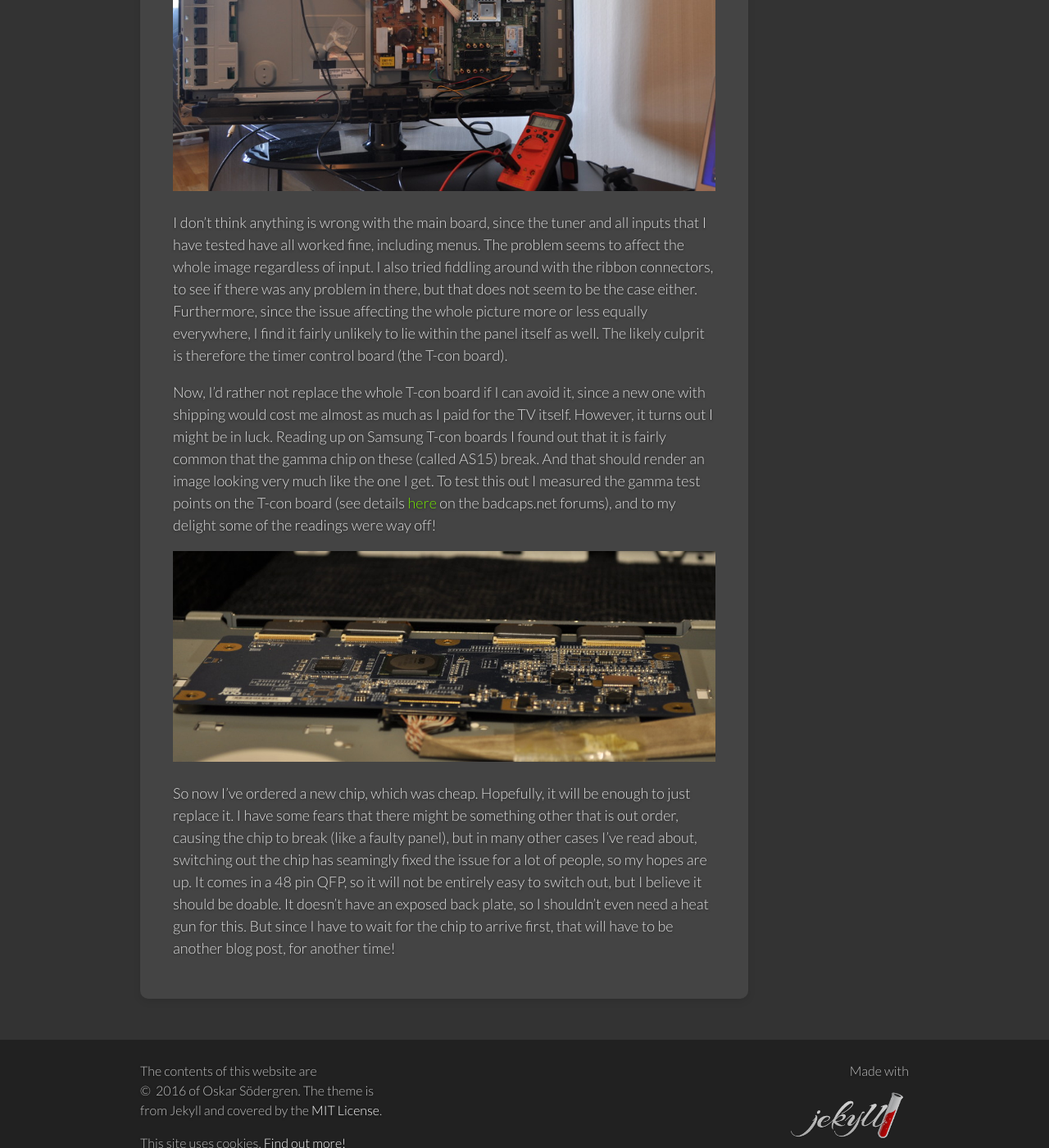
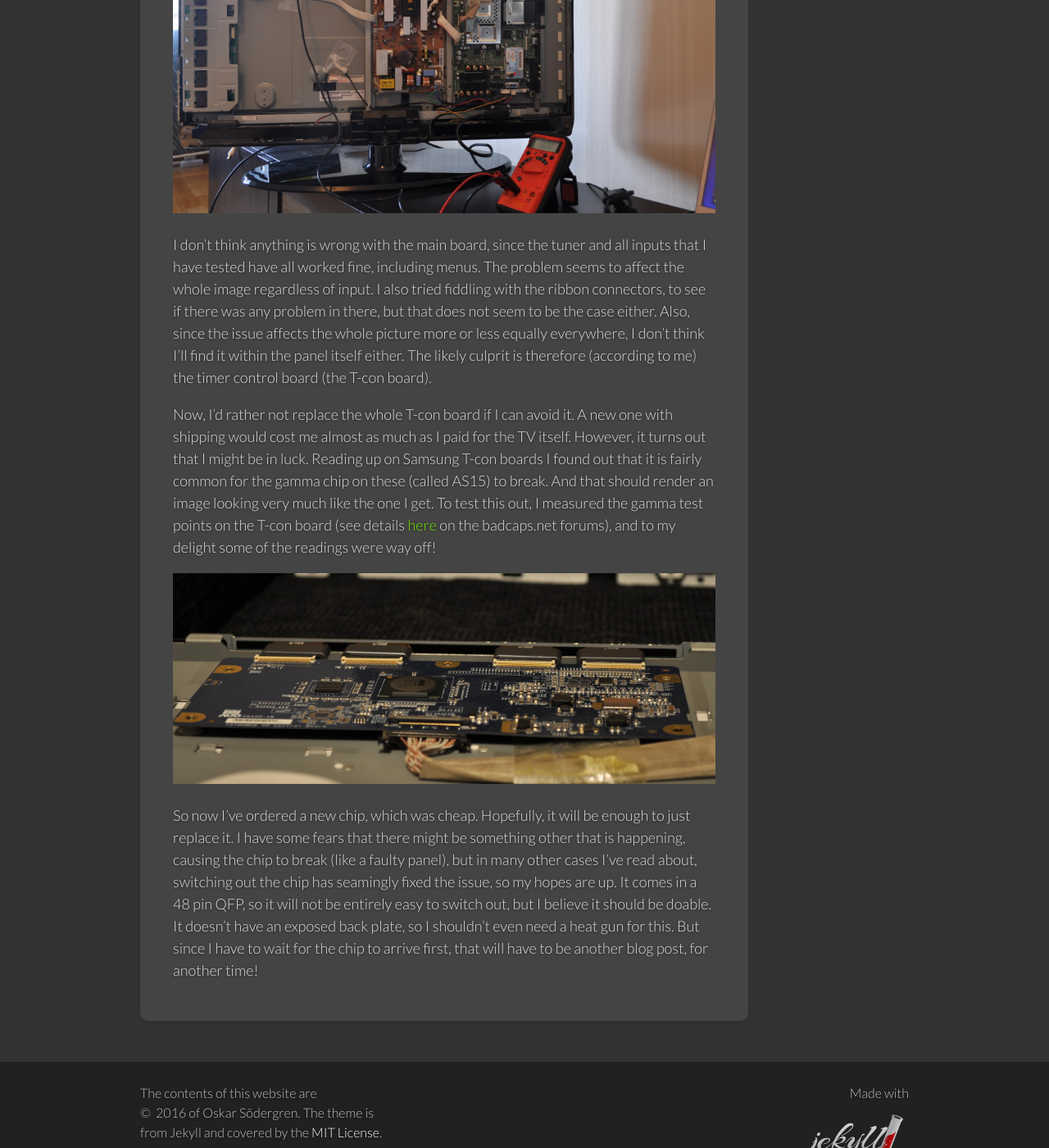
Before and after one commit to rubicus/rubicus.github.io, a Jekyll site: the page built from _posts/2016-09-03-repairing-my-tv-part-1.markdown, in a window 1280 px wide and 1400 px high, scrolled down 2056 px. Shown: the whole window at 82% size. Built offline with Jekyll 4.4.1, drawn with Linux system fonts in a browser that asks for light colours; comment, search, counter and statistics services are not loaded; some of the changed text lies outside the part shown.

Commit message:
Reworked blog entry text

```diff
--- a/_posts/2016-09-03-repairing-my-tv-part-1.markdown
+++ b/_posts/2016-09-03-repairing-my-tv-part-1.markdown
@@ -6,8 +6,8 @@
 
 I finally bought a TV after contemplating it for a long time! Got a used 37''
 LCD screen TV for what I considered to be a really good price. I used it for
-maybe 2 hours and was very happy with it. Really good picture with clear colors
-and nice blacks and, most importantly, accpeted a 1080p input from my computer.
+maybe 2 hours and was very happy with it. Really good picture with clear colors,
+nice blacks and, most importantly, it accpeted a 1080p input from my computer.
 
 Sadly this didn't last for very long. Suddenly the pictured turned grey, and
 became almost completely white, with the remaining picture having weird
@@ -21,22 +21,23 @@
 <!--more-->
 
 So my first thought was that there might be some bad caps in the power supply,
-so I put it face down on my sofa and started to undo screws to have a closer
+so puting it face down on my sofa, I started to undo screws to have a closer
 look.
-After undoing 15-20 screws (an electric screwdriver would be nice), the back
-finally came off, and I could inspect the power supply. Sadly (depending on
+After undoing 15-20 screws or so (an electric screwdriver would be nice), the
+back finally came off, and I could inspect the power supply. Sadly (depending on
 how you see it), all the caps looked completely fine. There wasn't the slightest
-sign of any bulge on any of them, so likely I'd have to find the problem
-elsewhere.
+sign of any bulge on any of them that I could see, so likely I'd have to find
+the problem elsewhere.
 
 <img src="/img/tv-repair/psu.jpg">
 
 To be on the safe side I decided to pick out my ground fault interrupter,
 plug the TV in and measure the rails. To me they seem fine, although I'm not
-entirely sure about the size of tolerances that apply here. I'm a little bit
+certain about the tolerances that I have to play with here. I'm slightly
 concerned about the 13 V rail measuring 12.4 V during load, so if I can't find
-the problem elsewhere I might get back to that. I am having some trouble finding
-a good reference for measured values in the PSU though, so if anyone has any
+the problem elsewhere I might get back to that. Should be alright though I
+think. I am having some trouble finding
+a good reference for how big these can be though, so if anyone has any
 good info on that, be sure to tell me! :)
 
 <img src="/img/tv-repair/measure.jpg">
@@ -44,18 +45,18 @@
 I don't think anything is wrong with the main board, since the tuner and all
 inputs that I have tested have all worked fine, including menus. The problem
 seems to affect the whole image regardless of input. I also tried fiddling
-around with the ribbon connectors, to see if there was any problem in there,
-but that does not seem to be the case either. Furthermore, since the issue
-affecting the whole picture more or less equally everywhere, I find it
-fairly unlikely to lie within the panel itself as well. The likely culprit
-is therefore the timer control board (the T-con board).
+with the ribbon connectors, to see if there was any problem in there,
+but that does not seem to be the case either. Also, since the issue
+affects the whole picture more or less equally everywhere, I don't think
+I'll find it within the panel itself either. The likely culprit
+is therefore (according to me) the timer control board (the T-con board).
 
-Now, I'd rather not replace the whole T-con board if I can avoid it, since
-a new one with shipping would cost me almost as much as I paid for the TV
-itself. However, it turns out I might be in luck. Reading up on Samsung T-con
-boards I found out that it is fairly common that the gamma chip on these
-(called AS15) break. And that should render an image looking very much like
-the one I get. To test this out I measured the gamma test points on the
+Now, I'd rather not replace the whole T-con board if I can avoid it.
+A new one with shipping would cost me almost as much as I paid for the TV
+itself. However, it turns out that I might be in luck. Reading up on Samsung
+T-con boards I found out that it is fairly common for the gamma chip on these
+(called AS15) to break. And that should render an image looking very much like
+the one I get. To test this out, I measured the gamma test points on the
 T-con board (see details
 [here](http://www.badcaps.net/forum/showthread.php?t=35301)
 on the badcaps.net forums), and to my delight some of the readings were way
@@ -65,9 +66,9 @@
 
 So now I've ordered a new chip, which was cheap. Hopefully, it will be enough
 to just replace it. I have some fears that there might be something other that
-is out order, causing the chip to break (like a faulty panel), but in many other
-cases I've read about, switching out the chip has seamingly fixed the issue for
-a lot of people, so my hopes are up. It comes in a 48 pin QFP, so it will not
+is happening, causing the chip to break (like a faulty panel), but in many other
+cases I've read about, switching out the chip has seamingly fixed the issue,
+so my hopes are up. It comes in a 48 pin QFP, so it will not
 be entirely easy to switch out, but I believe it should be doable. It doesn't
 have an exposed back plate, so I shouldn't even need a heat gun for this.
 But since I have to wait for the chip to arrive first, that will have to be
```
